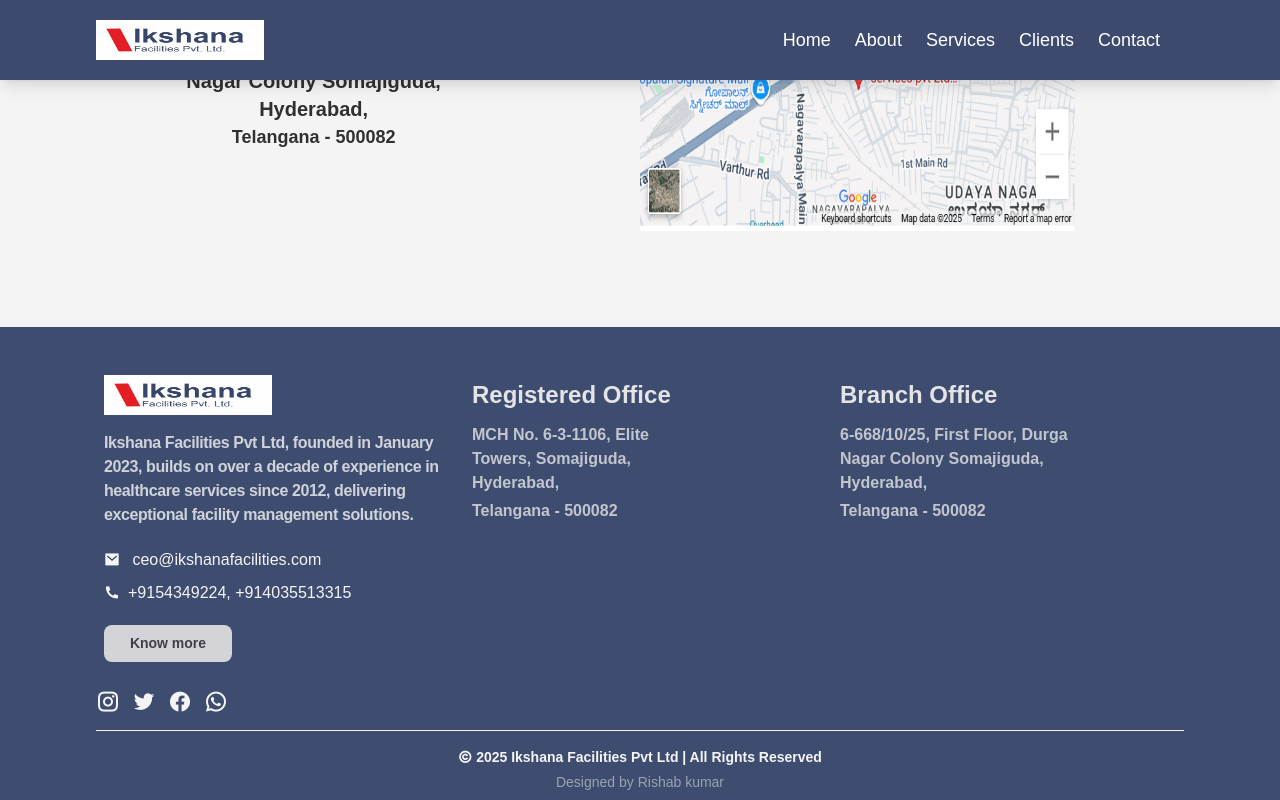
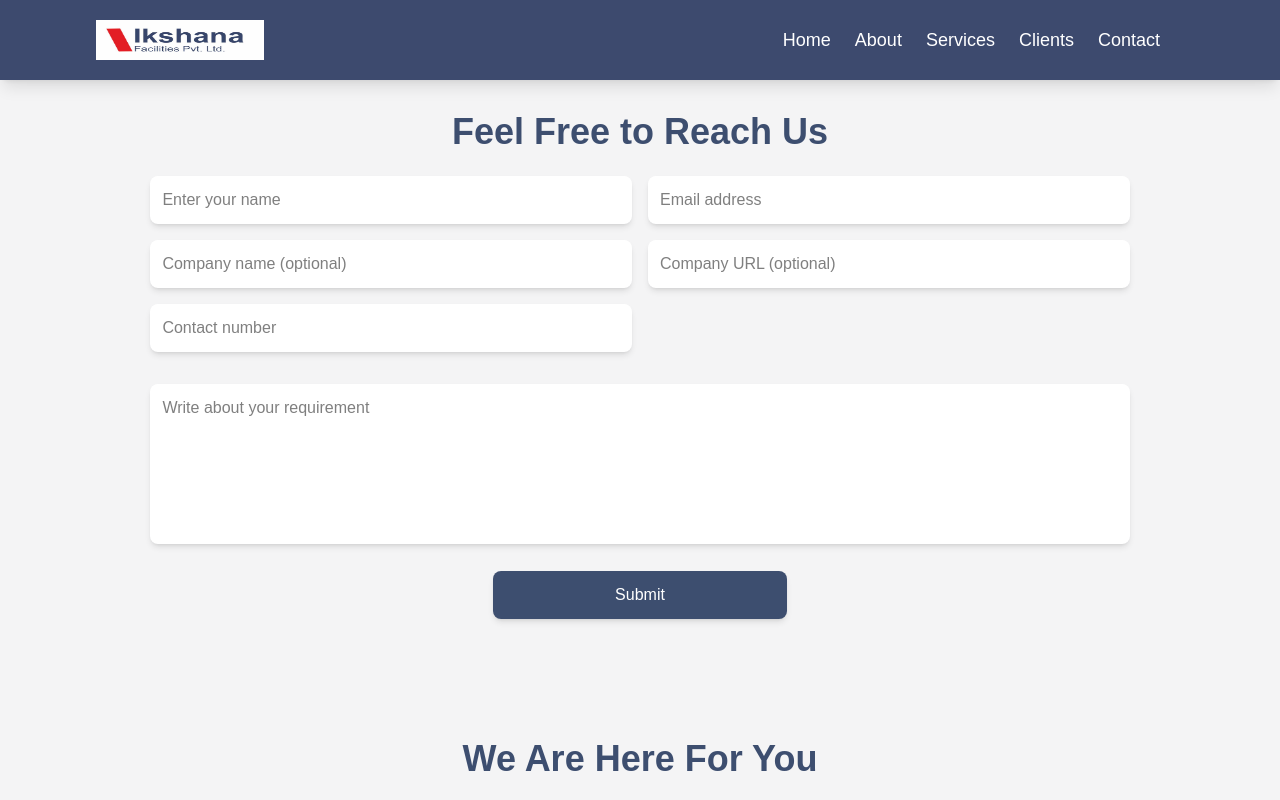
Before and after one commit to Rishab-kumar-026/Ikshana-Project, a React (Vite) app: page / in a window 1280 px wide. Both pictures are taken after a click on the button "Contact Us". Built offline with nearby package versions, Linux system fonts and the light colour scheme.

Commit message:
Scrolling Changes

```diff
--- a/index.html
+++ b/index.html
@@ -1,21 +1,23 @@
 <!doctype html>
 <html lang="en">
+
 <head>
   <meta charset="UTF-8" />
   <link rel="icon" type="image/svg+xml" href="/src/assets/Logo.png" />
   <meta name="viewport" content="width=device-width, initial-scale=1.0" />
-    <link
-    href="https://cdn.jsdelivr.net/npm/remixicon@4.5.0/fonts/remixicon.css"
-    rel="stylesheet"
-/>
+  <link href="https://cdn.jsdelivr.net/npm/remixicon@4.5.0/fonts/remixicon.css" rel="stylesheet" />
+  <script>
+    window.onload = function () {
+      window.scrollTo(0, 0);
+    };
+  </script>
+
   <title>Ikshana Facilities</title>
-    <script>
+</head>
 
-
-  </script>
-  </head>
 <body>
   <div id="root"></div>
   <script type="module" src="/src/main.jsx"></script>
 </body>
+
 </html>
--- a/src/About/About.jsx
+++ b/src/About/About.jsx
@@ -4,10 +4,11 @@
 import Scores from '../Home/Scores'
 import Footer from '../Home/Footer'
 import Vision_Mission from './Vision_Mission'
+import { useEffect } from "react";
 
 function About() {
   return (
-    <div>
+    <div className='w-screeen h-[100vh] overflow-y-auto'>
       <Navbar />
       <About_Details />
       <Scores/>
--- a/src/App.jsx
+++ b/src/App.jsx
@@ -3,16 +3,17 @@
 import Home from './Home/Home'
 import About from './About/About'
 import Contact from './Contact/Contact_Page'
-
+import ScrollToTop from './ScrollToTop/ScrollToTop'
 
 function App() {
   return (
     <div className='w-screen h-screen bg-zinc-100 overflow-x-hidden'>
-    <Routes>
-      <Route path="/" element={<Home />}></Route>
-      <Route path="/about" element={<About /> }></Route>
-      <Route path="/contact" element={<Contact /> }></Route>
-    </Routes>
+      <ScrollToTop /> {/* Ensures scrolling to top on route change */}
+      <Routes>
+        <Route path="/" element={<Home />} />
+        <Route path="/about" element={<About />} />
+        <Route path="/contact" element={<Contact />} />
+      </Routes>
     </div>
   )
 }
--- a/src/Contact/Contact_Page.jsx
+++ b/src/Contact/Contact_Page.jsx
@@ -6,7 +6,7 @@
 
 function Contact_Page() {
   return (
-    <div>
+    <div className='w-screeen h-[100vh] overflow-y-auto'>
         <Navbar/>
         <Contact_Form />
         <Contact />
--- a/src/Home/Footer.jsx
+++ b/src/Home/Footer.jsx
@@ -1,8 +1,9 @@
 import React from "react";
 import logo from "../assets/Logo.png";
-import { NavLink } from "react-router-dom";
+import { NavLink, useLocation } from "react-router-dom";
 
 function Footer() {
+  const {pathname} = useLocation();
   const Contact_data = [
     {
       Type: "Registered Office",
@@ -38,9 +39,9 @@
             </h1>
           </div>
 
-          <button className="w-32 bg-zinc-300 px-4 py-2 rounded-lg font-semibold text-[14px] text-zinc-700">
+       {pathname === "/about" ? " " : <button className="w-32 bg-zinc-300 px-4 py-2 rounded-lg font-semibold text-[14px] text-zinc-700">
             <NavLink to="/about">Know more</NavLink>
-          </button>
+          </button>}
         </div>
 
         {Contact_data.map((item, index) => {
--- /dev/null
+++ b/src/ScrollToTop/ScrollToTop.jsx
@@ -0,0 +1,15 @@
+import { useEffect } from "react";
+import { useLocation } from "react-router-dom";
+
+const ScrollToTop = () => {
+  const { pathname } = useLocation();
+
+  useEffect(() => {
+    document.documentElement.scrollTop = 0;  // Reset scroll for all browsers
+    document.body.scrollTop = 0;             // For Safari
+  }, [pathname]);
+
+  return null;
+};
+
+export default ScrollToTop;
--- a/src/index.css
+++ b/src/index.css
@@ -2,7 +2,15 @@
 *{
     font-family: "Poppins", sans-serif;
     user-select: none;
-    scroll-behavior: smooth;
+    scroll-behavior: auto;
+}
+
+html, body {
+  height: 100%;
+  margin: 0;
+  padding: 0;
+  scroll-behavior: auto !important;  /* Ensure instant scrolling */
+  overflow-x: hidden; /* Prevent horizontal scrolling */
 }
 
 @keyframes loop-scroll {
@@ -23,6 +31,6 @@
   }
 
   body {
-    -ms-overflow-style: none; /* Hide scrollbar for IE and Edge */
-    scrollbar-width: none; /* Hide scrollbar for Firefox */
+    -ms-overflow-style: none;
+    scrollbar-width: none;
   }
```
Lines whose indentation alone changed are shown as unchanged.
